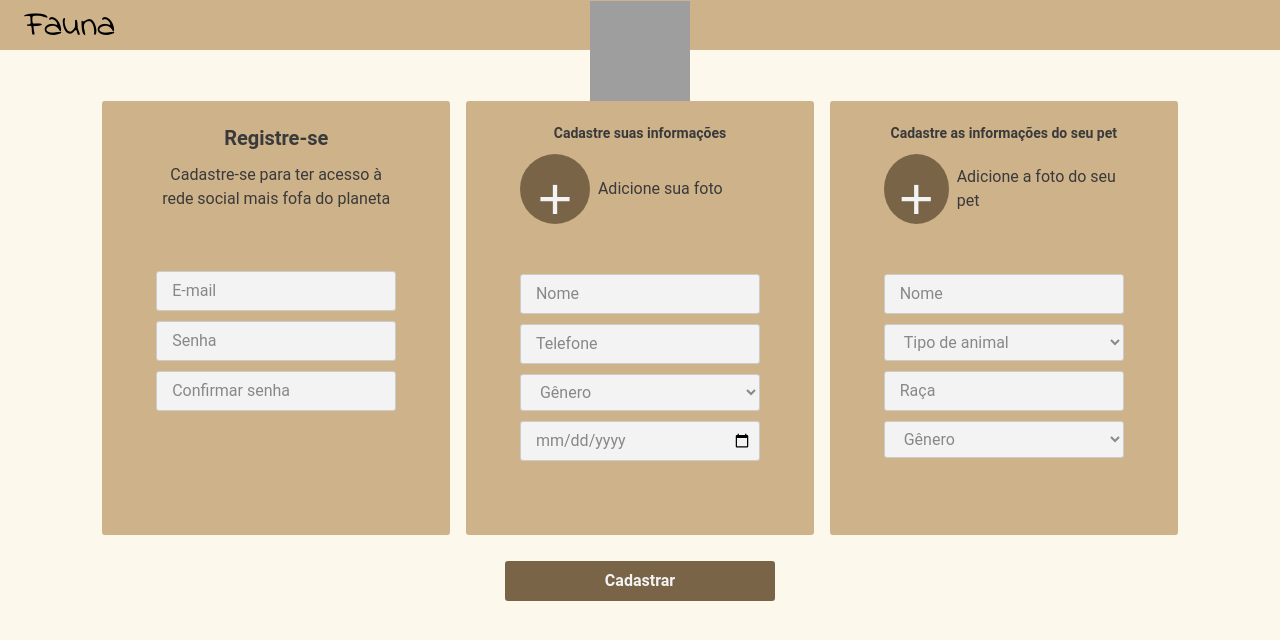
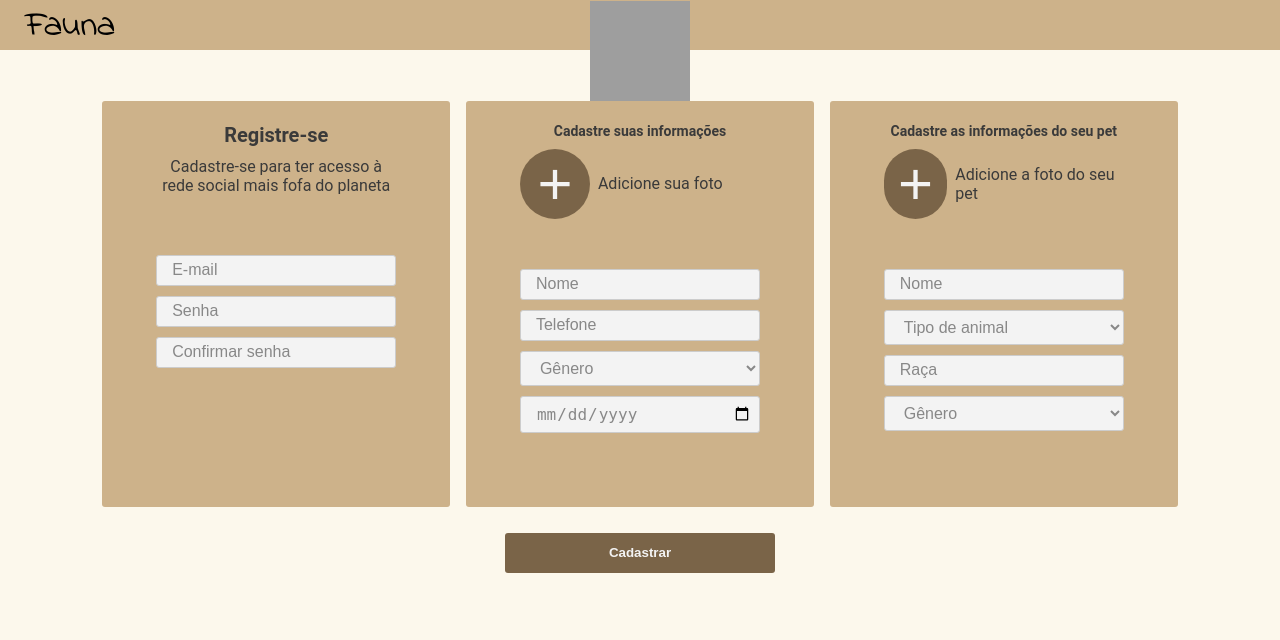
Before and after one commit to rodrigosserrano/fauna, a CodeIgniter app: page /database/register in a window 1280 px wide. Shown: the top 640 px of the page. Run offline with CodeIgniter, Linux system fonts and the light colour scheme; some libraries are stand-ins or nearby versions; grey boxes are pictures that could not be loaded.

Commit message:
input file funcionando

```diff
--- a/application/views/pages/Register.php
+++ b/application/views/pages/Register.php
@@ -22,10 +22,10 @@
                     </div>
                     <div class="description"><span>Cadastre suas informações</span></div>
                     <label for="file-input1" class="file-label">
-                        <div>+</div>
-                        <span>Adicione sua foto</span>
+                        <div><span>+</span></div>
+                        <span id="user-pic">Adicione sua foto</span>
                     </label>
-                    <div id="file-input1" class="file-input-container"><input type="file" name="foto_usuario" enctype="multipart/form-data"></div>
+                    <input id="file-input1" type="file" name="foto_usuario" enctype="multipart/form-data">
                     <!--input file ainda com funcionamento pendente-->
                     <div class="inputs-container">
                         <input type="text" name="nome_usuario" placeholder="Nome" required>
@@ -42,11 +42,11 @@
                 <section class="right-form-container">
                     <div class="description"><span>Cadastre as informações do seu pet</span></div>
                     <label for="file-input2" class="file-label">
-                        <div>+</div>
-                        <span>Adicione a foto do seu pet</span>
+                        <div><span>+</span></div>
+                        <span id="pet-pic">Adicione a foto do seu pet</span>
                     </label>
                     <!--input file ainda com funcionamento pendente-->
-                    <div id="file-input2" class="file-input-container"><input type="file" name="foto_animal" enctype="multipart/form-data"></div>
+                    <input id="file-input2" type="file" name="foto_animal" enctype="multipart/form-data">
                     <div class="inputs-container">
                         <input type="text" name="nome_animal" placeholder="Nome" required>
                         <select id="animal" name="tipo" required>
@@ -83,4 +83,15 @@
     <footer>
 
     </footer>
+
+    <script>
+        document.querySelector('#file-input1').addEventListener('input', e => {
+            document.querySelector('#user-pic').textContent = e.target.files[0].name;
+        });
+        document.querySelector('#file-input2').addEventListener('input', e => {
+            /*document.querySelector('#pet-pic').style.maxWidth = "150px";
+            document.querySelector('#pet-pic').style.overflow = "hidden";*/
+            document.querySelector('#pet-pic').textContent = e.target.files[0].name;
+        });
+    </script>
 </body>
--- a/application/views/template/header.php
+++ b/application/views/template/header.php
@@ -13,12 +13,12 @@
         <script src="https://kit.fontawesome.com/598f8e27d9.js" crossorigin="anonymous"></script>
         <link href="https://fonts.googleapis.com/css2?family=Indie+Flower&display=swap" rel="stylesheet">
         <link href="https://fonts.googleapis.com/css2?family=Nothing+You+Could+Do&display=swap" rel="stylesheet">
-        <link rel="stylesheet" href="<?php echo base_url()."assets/css/bootstrap/bootstrap.min.css"?>">
-        <link rel="stylesheet" href="<?php echo base_url()."assets/css/bootstrap/bootstrap.min.css.map"?>">
-        <link rel="stylesheet" href="<?php echo base_url()."assets/css/bootstrap/bootstrap-grid.min.css"?>">
-        <link rel="stylesheet" href="<?php echo base_url()."assets/css/bootstrap/bootstrap-grid.min.css.map"?>">
-        <link rel="stylesheet" href="<?php echo base_url()."assets/css/bootstrap/bootstrap-utilities.min.css"?>">
-        <link rel="stylesheet" href="<?php echo base_url()."assets/css/bootstrap/bootstrap-utilities.min.css.map"?>">
+        <!--<link rel="stylesheet" href="<?php //echo base_url()."assets/css/bootstrap/bootstrap.min.css"?>">
+        <link rel="stylesheet" href="<?php //echo base_url()."assets/css/bootstrap/bootstrap.min.css.map"?>">
+        <link rel="stylesheet" href="<?php //echo base_url()."assets/css/bootstrap/bootstrap-grid.min.css"?>">
+        <link rel="stylesheet" href="<?php //echo base_url()."assets/css/bootstrap/bootstrap-grid.min.css.map"?>">
+        <link rel="stylesheet" href="<?php //echo base_url()."assets/css/bootstrap/bootstrap-utilities.min.css"?>">
+        <link rel="stylesheet" href="<?php //echo base_url()."assets/css/bootstrap/bootstrap-utilities.min.css.map"?>"-->
         <link rel="stylesheet" href="<?= base_url() ?>assets/css/common.css">
         <link rel="stylesheet" href="<?= $style ?>">
         <title>Fauna | <?= $title ?></title>
--- a/assets/css/styleRegister.css
+++ b/assets/css/styleRegister.css
@@ -119,17 +119,18 @@
         }
 
         section label div{
+            display: flex;
+            align-items: center;
+            justify-content: center;
             font-size: 60px;
             color: var(--input-color);
             font-family: Arial;
             background-color: var(--darker-color);
-            padding: 0 10px;
             width: 70px;
             height: 70px;
-            border-radius: 50%;
+            border-radius: 35px;
             border: none;
             margin-right: 8px;
-            text-align: center;
         }
 
         .cat{
@@ -159,3 +160,7 @@
         main button:hover{
             background-color: var(--darker-hover-color);
         }
+
+        #file-input1, #file-input2{
+            display: none;
+        }
```
